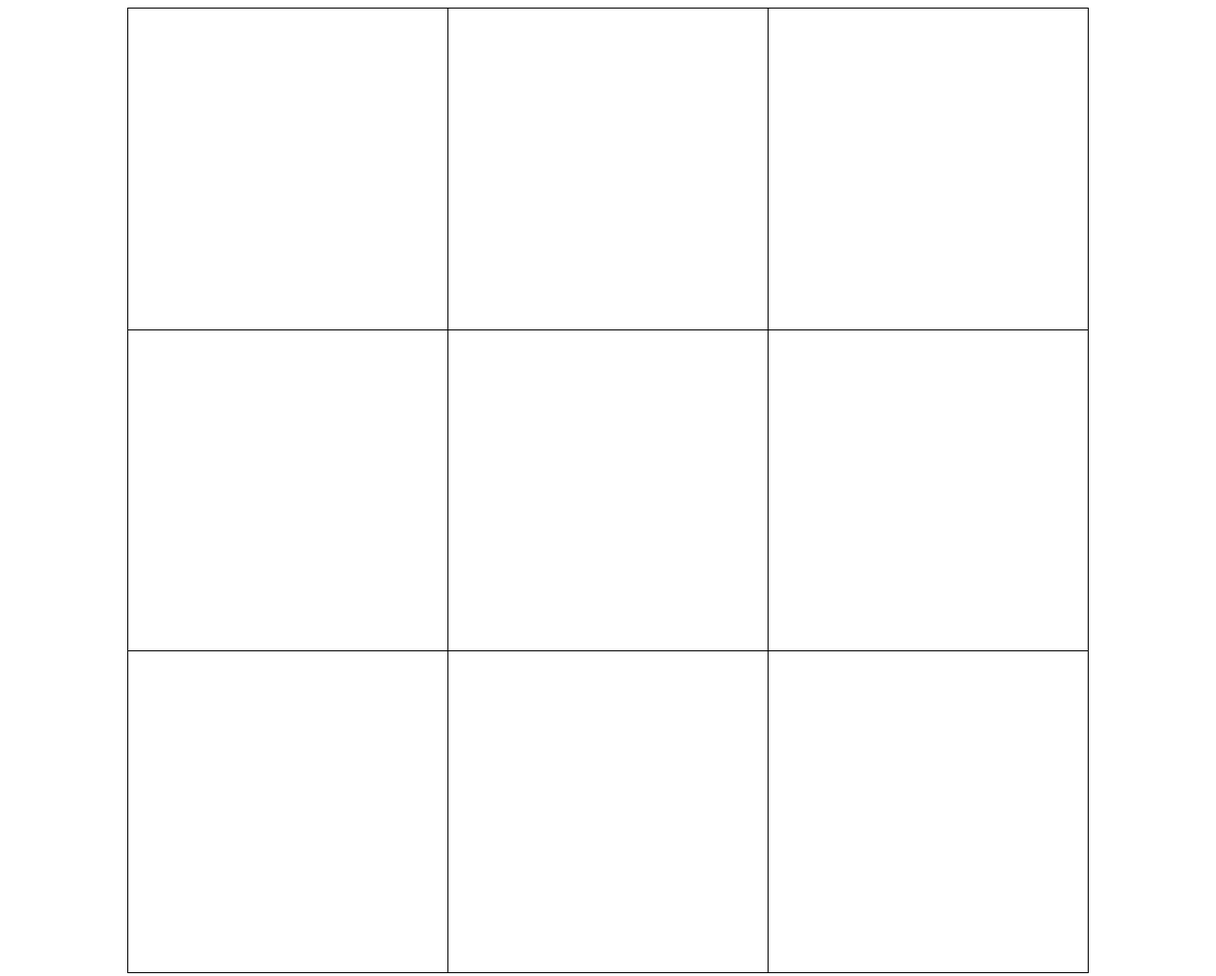
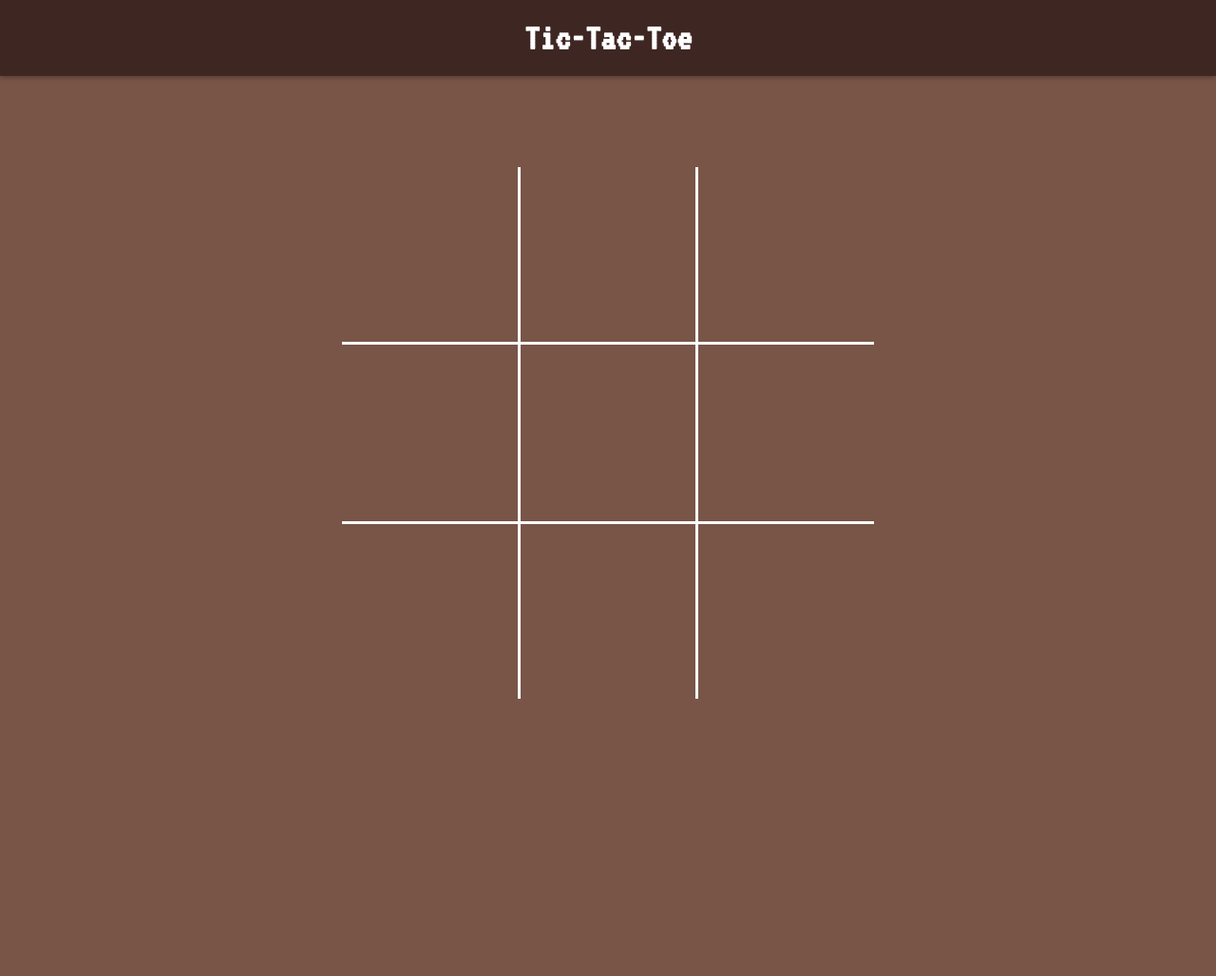
Before and after one commit to aakaashjois/Tic-Tac-Toe, a plain HTML site: page index.html in a window 1280 px wide. Shown: the whole page at 95% size. After the commit the page ends 800 px from the top, so only its background shows below. Drawn offline with nearby package versions, Linux system fonts and the light colour scheme.

Commit message:
Make Basic Game
The game works now

```diff
--- a/app.js
+++ b/app.js
@@ -0,0 +1,61 @@
+var combinations;
+var turn;
+var cellsFilled;
+var selected;
+var cellContent;
+var imageX;
+var imageO;
+
+$(function () {
+    combinations = [
+        [0, 1, 2],
+        [3, 4, 5],
+        [6, 7, 8],
+        [0, 3, 6],
+        [1, 4, 7],
+        [2, 5, 8],
+        [0, 4, 8],
+        [2, 4, 6]
+    ];
+    selected = [false, false, false, false, false, false, false, false, false];
+    content = new Array();
+    turn = 0;
+    cellsFilled = 0;
+    imageX = "url(X.svg)";
+    imageO = "url(O.svg)";
+});
+
+function userClick(cellNumber) {
+    if (selected[cellNumber] == false) {
+        $(".cell#cell_" + cellNumber).find("div").css("background-image", (turn % 2 == 0 ? imageX : imageO));
+        content[cellNumber] = (turn % 2 == 0 ? "X" : "O");
+        turn++;
+        cellsFilled++;
+        selected[cellNumber] = true;
+        getWinner = checkWinner(content[cellNumber]);
+        if (getWinner[0]) {
+            displayWinner(content[cellNumber], getWinner[1]);
+        }
+        if (cellsFilled == 9) {
+            console.log("Draw!");
+        }
+    }
+}
+
+function checkWinner(player) {
+    var winner = false;
+    var combination;
+    combinations.forEach(function (item) {
+        if (content[item[0]] == player && content[item[1]] == player && content[item[2]] == player) {
+            winner = true;
+            combination = item;
+        }
+    });
+    return [winner, combination];
+}
+
+function displayWinner(winner, combination) {
+    for (var i = 0; i < 9; i++)
+        if(selected[i] && combination[0] != i && combination[1] != i && combination[2] != i)
+                $(".cell#cell_" + combination).find("div").css(/*TODO: Darken the background*/);
+}
--- a/index.html
+++ b/index.html
@@ -6,31 +6,49 @@
     <meta charset="UTF-8">
     <meta name="viewport" content="width=device-width, initial-scale=1">
     <link rel="stylesheet" href="normalize.css">
+    <link href="https://fonts.googleapis.com/css?family=Rubik|VT323" rel="stylesheet">
     <link href="style.css" rel="stylesheet">
 </head>
 
 <body>
-    <main>
-        <form>
-            <table class="board">
-                <tr class="row" id="row_1">
-                    <td class="cell" id="cell_1x1"></td>
-                    <td class="cell" id="cell_1x2"></td>
-                    <td class="cell" id="cell_1x3"></td>
-                </tr>
-                <tr class="row" id="row_2">
-                    <td class="cell" id="cell_2x1"></td>
-                    <td class="cell" id="cell_2x2"></td>
-                    <td class="cell" id="cell_2x3"></td>
-                </tr>
-                <tr class="row" id="row_3">
-                    <td class="cell" id="cell_3x1"></td>
-                    <td class="cell" id="cell_3x2"></td>
-                    <td class="cell" id="cell_3x3"></td>
-                </tr>
-            </table>
-        </form>
-    </main>
+    <header>
+        <h1>Tic-Tac-Toe</h1>
+    </header>
+    <table class="board">
+        <tr class="row">
+            <td class="cell" id="cell_0" onclick="userClick(0)">
+                <div></div>
+            </td>
+            <td class="cell" id="cell_1" onclick="userClick(1)">
+                <div></div>
+            </td>
+            <td class="cell" id="cell_2" onclick="userClick(2)">
+                <div></div>
+            </td>
+        </tr>
+        <tr class="row">
+            <td class="cell" id="cell_3" onclick="userClick(3)">
+                <div></div>
+            </td>
+            <td class="cell" id="cell_4" onclick="userClick(4)">
+                <div></div>
+            </td>
+            <td class="cell" id="cell_5" onclick="userClick(5)">
+                <div></div>
+            </td>
+        </tr>
+        <tr class="row">
+            <td class="cell" id="cell_6" onclick="userClick(6)">
+                <div></div>
+            </td>
+            <td class="cell" id="cell_7" onclick="userClick(7)">
+                <div></div>
+            </td>
+            <td class="cell" id="cell_8" onclick="userClick(8)">
+                <div></div>
+            </td>
+        </tr>
+    </table>
     <script src="https://code.jquery.com/jquery-3.2.1.min.js" integrity="sha256-hwg4gsxgFZhOsEEamdOYGBf13FyQuiTwlAQgxVSNgt4="
         crossorigin="anonymous"></script>
     <script src="app.js"></script>
--- a/style.css
+++ b/style.css
@@ -1,13 +1,120 @@
+body {
+    margin: 0;
+    padding: 0;
+    background: #795548;
+    font-family: 'Rubik', sans-serif;
+}
+
+header {
+    position: fixed;
+    display: flex;
+    align-content: center;
+    justify-content: center;
+    height: 10vh;
+    width: 100%;
+    background-color: #3E2723;
+    box-shadow: 0 2px 5px 0 rgba(0, 0, 0, 0.26);
+}
+
+h1 {
+    font-family: 'VT323', monospace;
+    display: flex;
+    justify-content: center;
+    align-items: center;
+    margin: 0;
+    padding: 0;
+    color: #ffffff;
+    text-align: center;
+    font-size: 5vh;
+}
+
 .board {
+    padding: 40px;
+    position: fixed;
+    top: 50%;
+    left: 50%;
+    transform: translate(-50%, -40%);
     border-collapse: collapse;
-    width: 80%;
-    padding: 50px;
-    margin: auto;
+    width: 70vw;
+    height: 70vw;
+}
+
+.overlay {
+    position: absolute;
+    width: 100%;
+    height: 100%;
+    background-color: rgba(0, 0, 0, 0.5);
 }
 
 .cell {
+    position: relative;
     box-sizing: border-box;
     width: 33.33%;
+    border: 3px solid #ffffff;
+}
+
+.cell::before {
+    content: "";
+    display: block;
     padding-top: 33.33%;
-    border: 1px solid black;
 }
+
+.cell#cell_0 {
+    border-top: 0;
+    border-left: 0;
+}
+
+.cell#cell_1 {
+    border-top: 0;
+}
+
+.cell#cell_2 {
+    border-right: 0;
+    border-top: 0;
+}
+
+.cell#cell_3 {
+    border-left: 0;
+}
+
+.cell#cell_5 {
+    border-right: 0;
+}
+
+.cell#cell_6 {
+    border-bottom: 0;
+    border-left: 0;
+}
+
+.cell#cell_7 {
+    border-bottom: 0;
+}
+
+.cell#cell_8 {
+    border-bottom: 0;
+    border-right: 0;
+}
+
+.cell>div {
+    box-sizing: content-box;
+    margin: 10%;
+    position: absolute;
+    top: 0;
+    bottom: 0;
+    left: 0;
+    right: 0;
+    background-position: center;
+    background-size: cover;
+    background-repeat: no-repeat;
+}
+
+@media screen and (min-aspect-ratio: 1/1) {
+    .board {
+        position: fixed;
+        top: 50%;
+        left: 50%;
+        transform: translate(-50%, -40%);
+        height: 70vh;
+        width: 70vh;
+    }
+}
```
Also changed, not shown: O.svg (added), X.svg (added).
